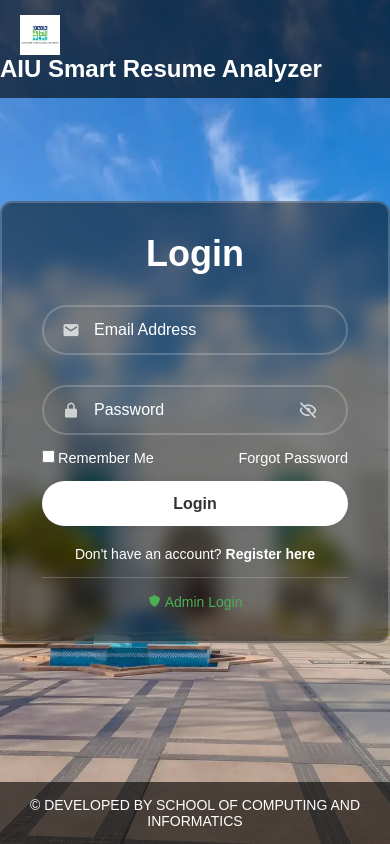
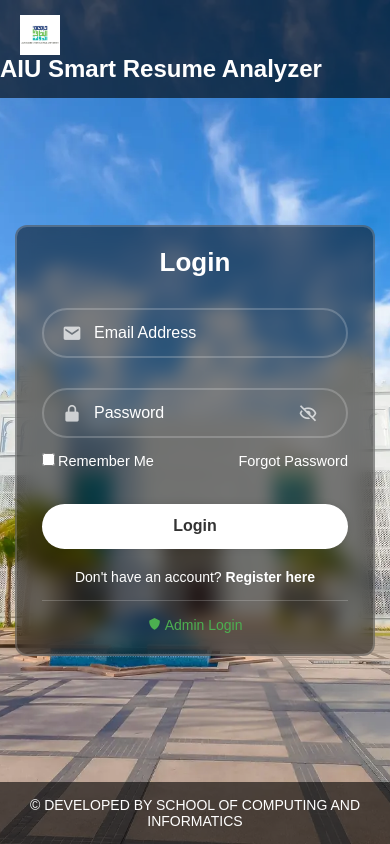
Before and after one commit to d7mo25/AIU-RESUME-ANALYZER, a FastAPI app: page / in a window 390 px wide. Run offline with FastAPI, Linux system fonts and the light colour scheme.

Commit message:
Update index.html

```diff
--- a/templates/index.html
+++ b/templates/index.html
@@ -8,7 +8,191 @@
     <link rel="icon" type="image/png" href="/static/favicon.png">
     <link href='https://unpkg.com/boxicons@2.1.4/css/boxicons.min.css' rel='stylesheet'>
     <style>
-    /* Only adding minimal styles for error/success messages */
+    /* Override the existing body styles to prevent touching header/footer */
+    body {
+      margin: 0;
+      padding: 0;
+      box-sizing: border-box;
+      font-family: "Poppins", sans-serif;
+      min-height: 100vh;
+      background: url(/static/background.jpg) no-repeat;
+      background-size: cover;
+      background-position: center;
+      background-attachment: fixed;
+
+      /* Create a flex container that accounts for header and footer */
+      display: flex;
+      flex-direction: column;
+    }
+
+    /* Header styling */
+    .site-header {
+      width: 100%;
+      color: #fff;
+      padding: 15px 0;
+      background-color: rgba(0, 0, 0, 0.6);
+      position: relative; /* Changed from absolute */
+      text-align: left;
+      flex-shrink: 0; /* Prevent shrinking */
+    }
+
+    .header-logo {
+      height: 40px;
+      vertical-align: middle;
+      margin-right: 10px;
+      margin-left: 20px;
+    }
+
+    .site-header h2 {
+      display: inline-block;
+      vertical-align: middle;
+      margin: 0;
+    }
+
+    /* Main content area - takes remaining space and centers the form */
+    .main-content {
+      flex: 1;
+      display: flex;
+      justify-content: center;
+      align-items: center;
+      padding: 40px 20px; /* Add padding to prevent touching header/footer */
+      min-height: 0; /* Allow shrinking if needed */
+    }
+
+    /* Footer styling */
+    .site-footer {
+      width: 100%;
+      color: #fff;
+      padding: 15px 0;
+      background-color: rgba(0, 0, 0, 0.6);
+      position: relative; /* Changed from absolute */
+      font-size: 14px;
+      text-align: center;
+      flex-shrink: 0; /* Prevent shrinking */
+    }
+
+    /* Form wrapper styles */
+    .wrapper {
+      width: 420px;
+      max-width: 100%; /* Responsive on small screens */
+      background: rgba(0, 0, 0, 0.5);
+      border: 2px solid rgba(255, 255, 255, .2);
+      backdrop-filter: blur(9px);
+      color: #fff;
+      border-radius: 12px;
+      padding: 30px 40px;
+      margin: 0 auto; /* Center horizontally */
+      box-sizing: border-box;
+    }
+
+    .wrapper h1 {
+      font-size: 36px;
+      text-align: center;
+      margin-bottom: 20px;
+    }
+
+    .wrapper .input-box {
+      position: relative;
+      width: 100%;
+      height: 50px;
+      margin: 30px 0;
+    }
+
+    .input-box input {
+      width: 100%;
+      height: 100%;
+      background: transparent;
+      border: none;
+      outline: none;
+      border: 2px solid rgba(255, 255, 255, .2);
+      border-radius: 40px;
+      font-size: 16px;
+      color: #fff;
+      box-sizing: border-box;
+    }
+
+    .input-box input::placeholder {
+      color: #fff;
+    }
+
+    /* Lock and envelope icons positioning (left side) */
+    .input-box .bxs-lock-alt,
+    .input-box .bxs-envelope {
+      position: absolute;
+      left: 20px;
+      top: 50%;
+      transform: translateY(-50%);
+      font-size: 20px;
+      color: rgba(255, 255, 255, 0.7);
+      z-index: 1;
+      pointer-events: none; /* Prevent these icons from blocking input clicks */
+    }
+
+    /* Password toggle positioning (right side) */
+    .password-toggle {
+      position: absolute;
+      right: 20px;
+      top: 50%;
+      transform: translateY(-50%);
+      font-size: 20px;
+      color: rgba(255, 255, 255, 0.7);
+      cursor: pointer;
+      z-index: 2;
+      transition: color 0.3s ease;
+    }
+
+    .password-toggle:hover {
+      color: rgba(255, 255, 255, 0.9);
+    }
+
+    /* Adjust input padding for password field to accommodate both icons */
+    .input-box input[type="password"],
+    .input-box input[type="text"] {
+      padding: 20px 50px 20px 50px;
+    }
+
+    /* Regular input padding for email field */
+    .input-box input[type="email"] {
+      padding: 20px 20px 20px 50px;
+    }
+
+    .wrapper .remember-forgot {
+      display: flex;
+      justify-content: space-between;
+      font-size: 14.5px;
+      margin: -15px 0 15px;
+    }
+
+    .remember-forgot label input {
+      accent-color: #fff;
+      margin-right: 3px;
+    }
+
+    .remember-forgot a {
+      color: #fff;
+      text-decoration: none;
+    }
+
+    .remember-forgot a:hover {
+      text-decoration: underline;
+    }
+
+    .wrapper .btn {
+      width: 100%;
+      height: 45px;
+      background: #fff;
+      border: none;
+      outline: none;
+      border-radius: 40px;
+      box-shadow: 0 0 10px rgba(0, 0, 0, .1);
+      cursor: pointer;
+      font-size: 16px;
+      color: #333;
+      font-weight: 600;
+      margin-top: 20px;
+    }
+
+    /* Additional styles for error/success messages */
     .error-message, .success-message {
       padding: 10px;
       border-radius: 5px;
@@ -84,58 +268,40 @@
       text-decoration: underline;
     }
 
-    /* Password visibility toggle styles */
-    .input-box {
-      position: relative;
+    /* Responsive adjustments */
+    @media (max-height: 700px) {
+      .main-content {
+        padding: 20px 20px;
       }
 
-    /* Base input styling */
-    .input-box input {
-      width: 100%;
-      box-sizing: border-box;
+      .wrapper {
+        padding: 20px 30px;
       }
 
-    /* Lock and envelope icons positioning (left side) */
-    .input-box .bxs-lock-alt,
-    .input-box .bxs-envelope {
-      position: absolute;
-      left: 20px;
-      top: 50%;
-      transform: translateY(-50%);
-      font-size: 18px;
-      color: rgba(255, 255, 255, 0.7);
-      z-index: 1;
-      pointer-events: none; /* Only disable pointer events for these icons */
+      .wrapper h1 {
+        font-size: 28px;
+        margin-bottom: 15px;
       }
 
-    /* Password toggle positioning (right side) */
-    .password-toggle {
-      position: absolute;
-      right: 20px;
-      top: 50%;
-      transform: translateY(-50%);
-      font-size: 18px;
-      color: rgba(255, 255, 255, 0.7);
-      cursor: pointer;
-      z-index: 2;
-      transition: color 0.3s ease;
+      .wrapper .input-box {
+        margin: 20px 0;
+      }
     }
 
-    .password-toggle:hover {
-      color: rgba(255, 255, 255, 0.9);
+    @media (max-width: 480px) {
+      .wrapper {
+        width: 100%;
+        max-width: 380px;
+        padding: 20px 25px;
       }
 
-    /* Adjust input padding for password field to accommodate both icons */
-    .input-box input[type="password"],
-    .input-box input[type="text"] {
-      padding-left: 50px;
-      padding-right: 50px;
+      .main-content {
+        padding: 20px 15px;
       }
 
-    /* Regular input padding for email field */
-    .input-box input[type="email"] {
-      padding-left: 50px;
-      padding-right: 20px;
+      .wrapper h1 {
+        font-size: 26px;
+      }
     }
   </style>
 </head>
@@ -145,6 +311,7 @@
     <h2>AIU Smart Resume Analyzer</h2>
   </header>
 
+  <main class="main-content">
     <div class="wrapper">
       <form id="loginForm">
         <h1>Login</h1>
@@ -191,6 +358,7 @@
         </div>
       </form>
     </div>
+  </main>
 
   <footer class="site-footer">
     <p>&copy; DEVELOPED BY SCHOOL OF COMPUTING AND INFORMATICS</p>
```
Lines whose indentation alone changed are shown as unchanged.
